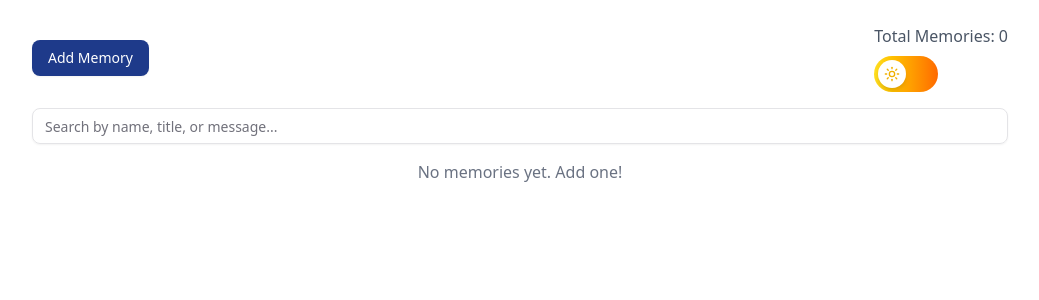
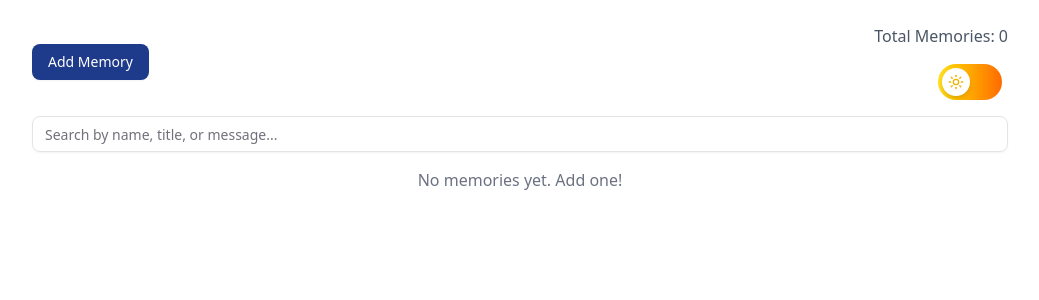
Before and after one commit to hegdeujwal/LegacyBook, a Next.js app: page / in a window 1280 px wide. Shown: the top 300 px of the page, without its empty margins (120-1159 px from the left). Built offline with nearby package versions, Linux system fonts and the light colour scheme.

Commit message:
toggle position fixed

```diff
--- a/src/app/page.js
+++ b/src/app/page.js
@@ -66,9 +66,11 @@ export default function Home() {
           setOpen={setModalOpen}
         />
 
-        <div>
+        <div clssName="flex flex-col items-center">
           <MemoryCounter count={filtered.length} />
-          <ThemeToggle />
+          <div className="mt-4 self-start ml-16">
+            <ThemeToggle />
+          </div>
         </div>
       </div>
 
```
